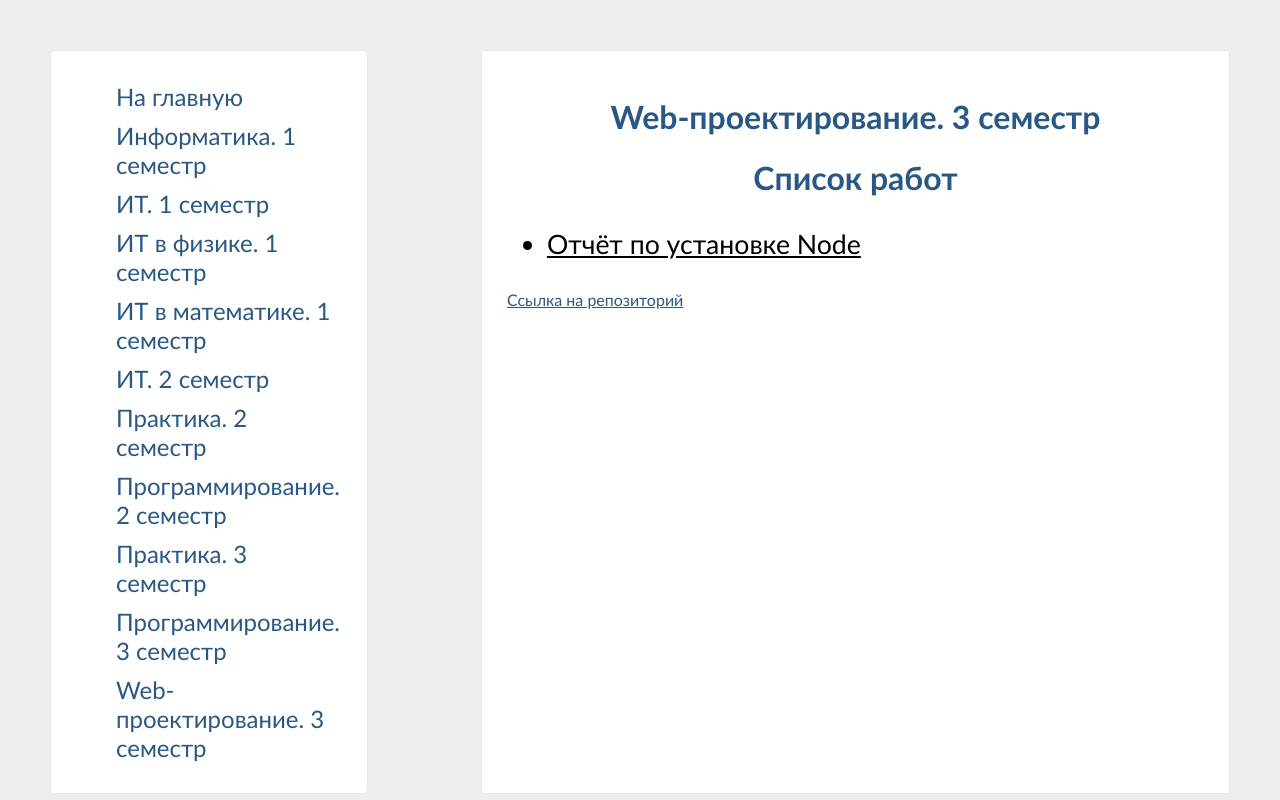
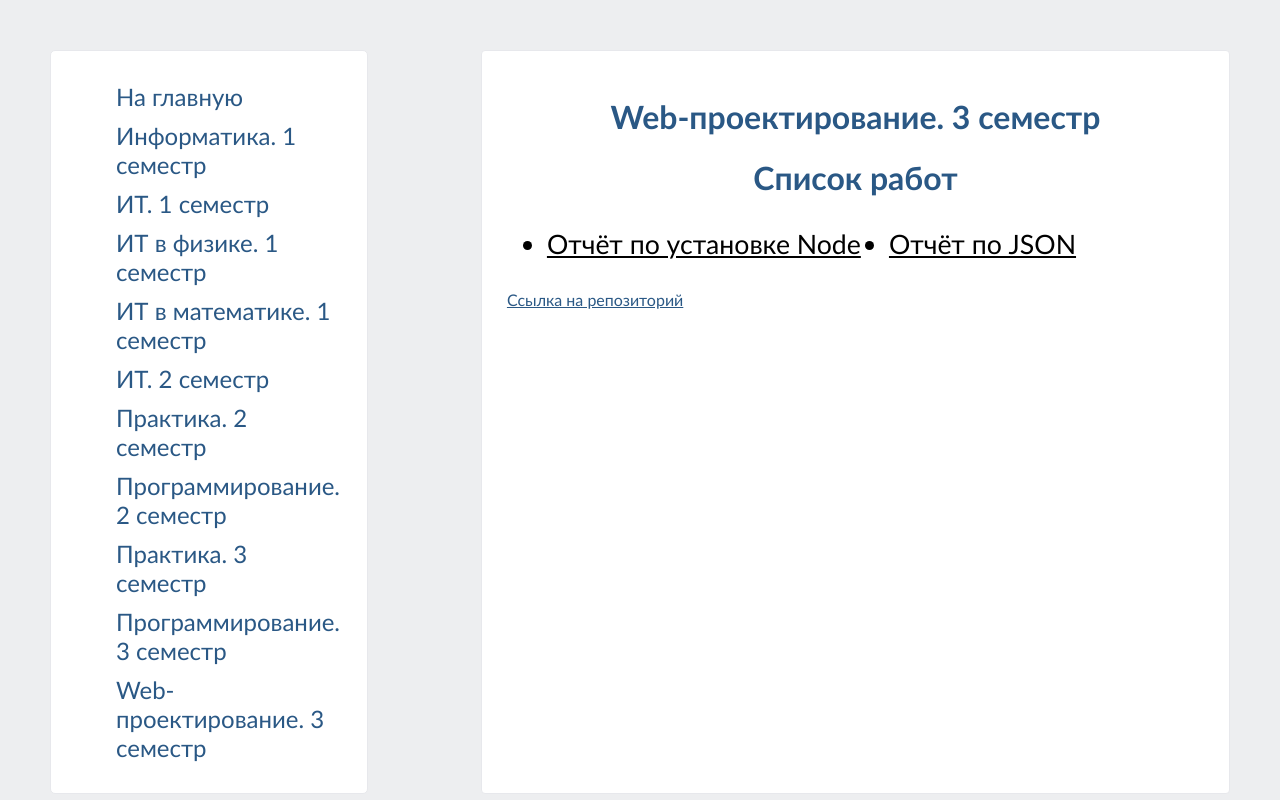
Before and after one commit to rudnic/3rd-sem-web, a plain HTML site: page index.html in a window 1280 px wide. Shown: the top 800 px of the page. Drawn offline with Linux system fonts and the light colour scheme.

Commit message:
Добавлена ссылка на выполненное задание

```diff
--- a/index.html
+++ b/index.html
@@ -30,6 +30,9 @@
           <li class = 'labs-list-item'>
             <a href="https://rudnic.github.io/3rd-sem-web/install-node-report/report.png">Отчёт по установке Node</a>
           </li>
+          <li class = 'labs-list-item'>
+            <a href="https://rudnic.github.io/3rd-sem-web/json-report/json.png">Отчёт по JSON</a>
+          </li>
         </ul>
         <a href = 'https://github.com/rudnic/3rd-sem-web' id = 'rep-link'>Ссылка на репозиторий</a>
     </div>
```
